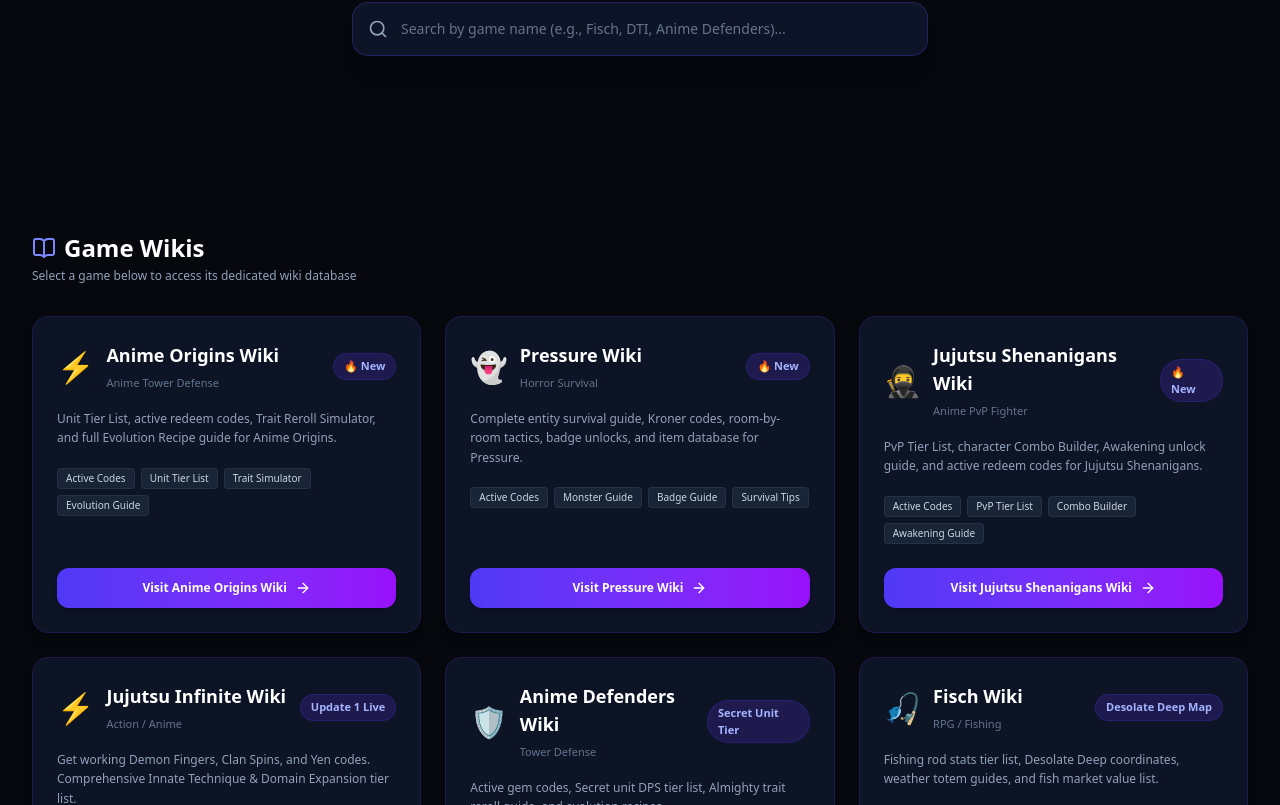
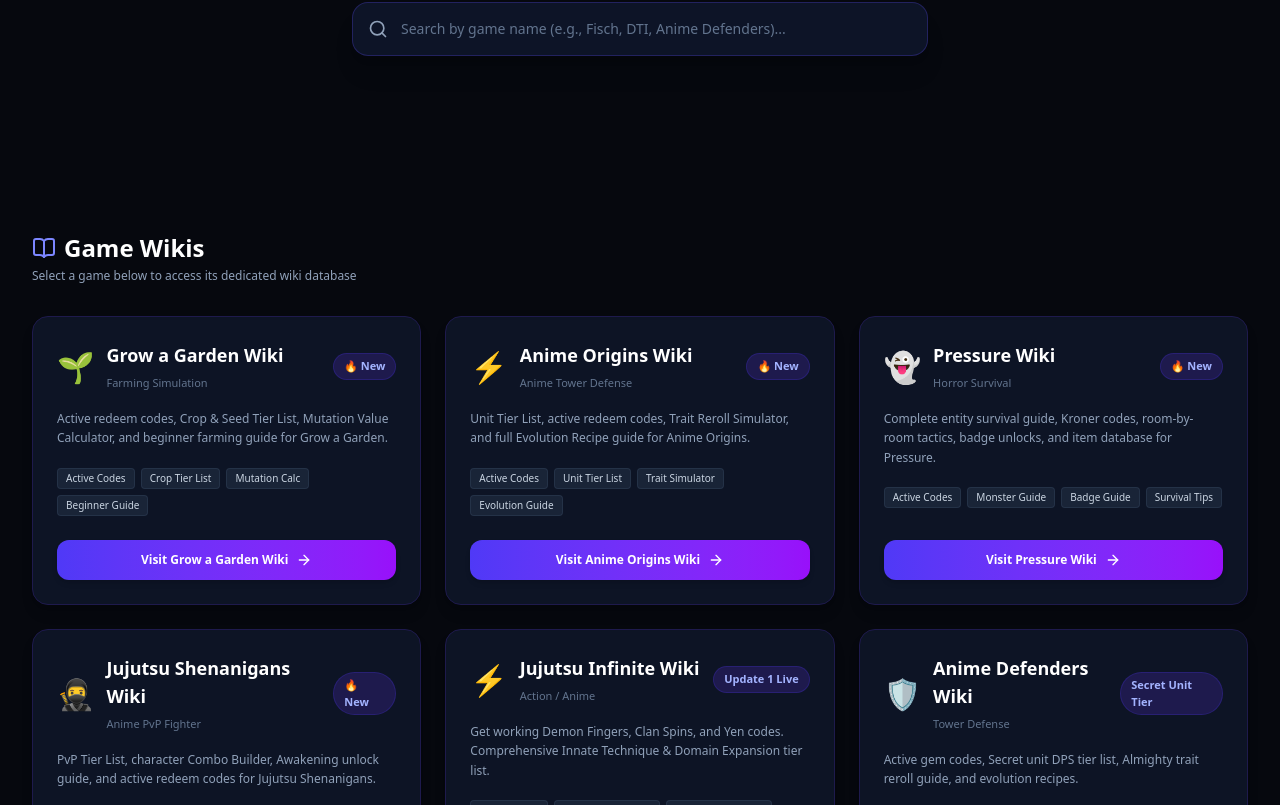
Before and after one commit to lianlele168/roblox-wiki-hub, a Next.js app: page / in a window 1280 px wide. Shown: the part 454-1259 px from the top of the page. Built offline with nearby package versions, Linux system fonts and the light colour scheme.

Commit message:
feat: add Grow a Garden Wiki to hub card list

```diff
--- a/src/app/page.tsx
+++ b/src/app/page.tsx
@@ -17,6 +17,18 @@ interface GameWiki {
 }
 
 const WIKIS: GameWiki[] = [
+  {
+    id: 'grow-a-garden',
+    name: 'Grow a Garden Wiki',
+    subdomain: 'growagarden.robloxwikihub.com',
+    url: 'https://growagarden.robloxwikihub.com',
+    category: 'Farming Simulation',
+    icon: '🌱',
+    color: 'from-green-500 to-emerald-600',
+    badge: '🔥 New',
+    description: 'Active redeem codes, Crop & Seed Tier List, Mutation Value Calculator, and beginner farming guide for Grow a Garden.',
+    tags: ['Active Codes', 'Crop Tier List', 'Mutation Calc', 'Beginner Guide']
+  },
   {
     id: 'anime-origins',
     name: 'Anime Origins Wiki',
```
